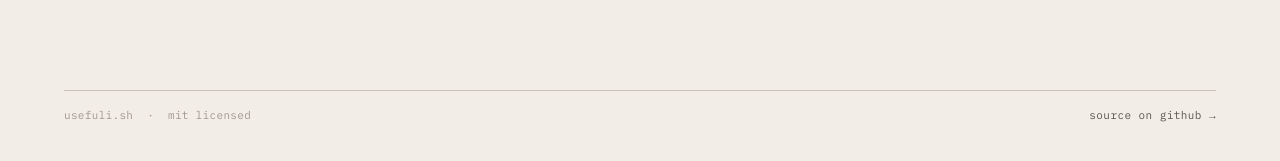
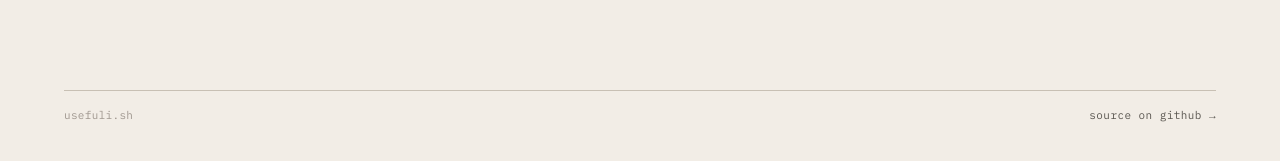
Before and after one commit to usefulish/usefulish, a Jekyll site: the page built from index.html, in a window 1280 px wide. Shown: the part 453-614 px from the top of the page. Built offline with Jekyll 4.4.1, drawn with Linux system fonts in a browser that asks for light colours.

Commit message:
got rid of erronious license in footer

```diff
--- a/_layouts/default.html
+++ b/_layouts/default.html
@@ -35,7 +35,7 @@
 
   <div class="wrap">
     <footer>
-      <span>usefuli.sh &nbsp;·&nbsp; mit licensed</span>
+      <span>usefuli.sh</span>
       <a class="gh-link" href="https://github.com/usefulish" target="_blank">source on github →</a>
     </footer>
   </div>
```
